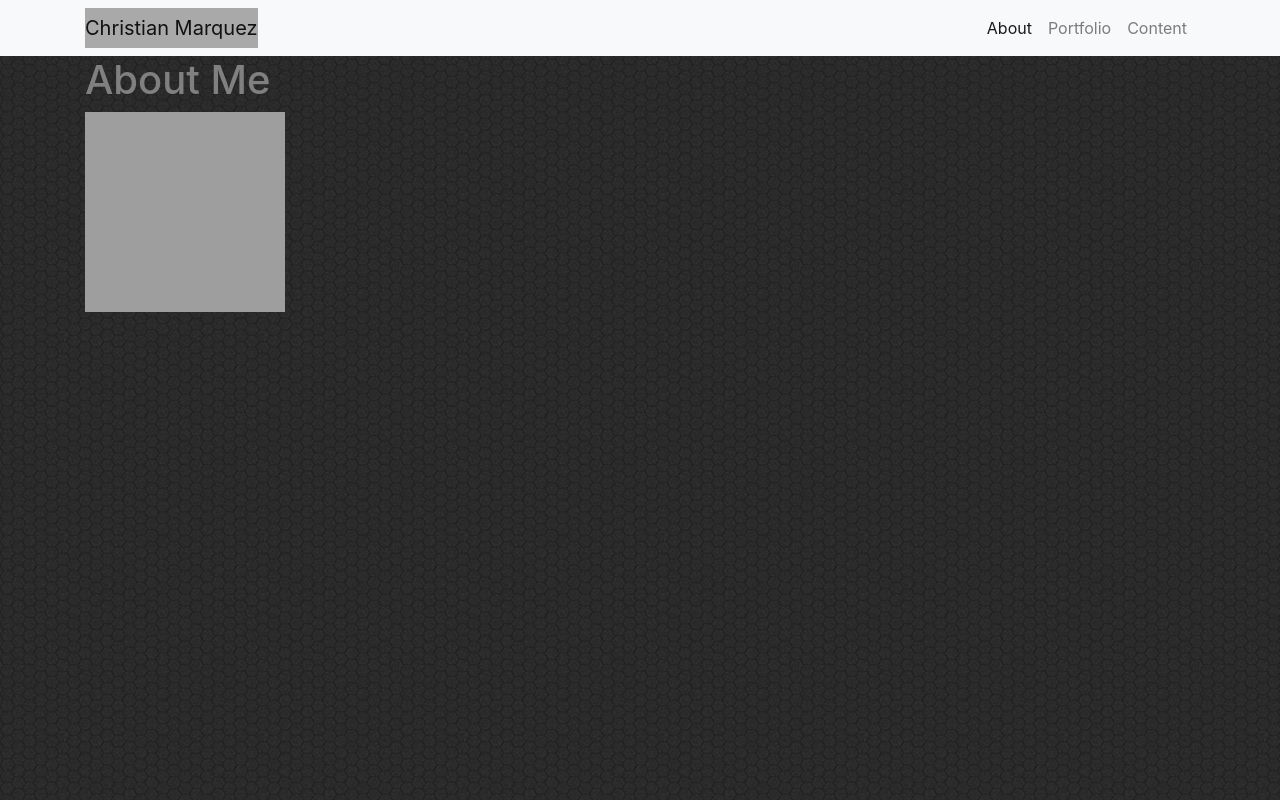
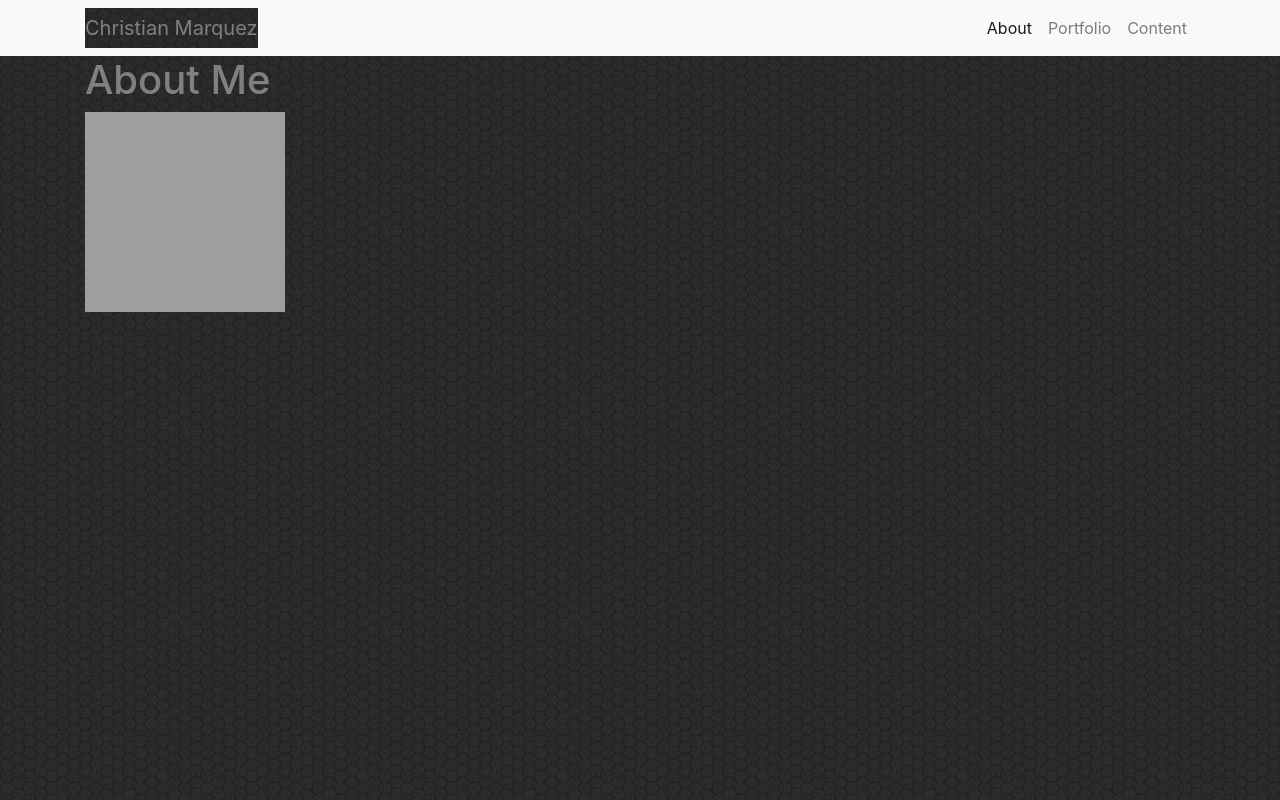
Before and after one commit to tiroxxx/MyPortfolio, a plain HTML site: page index.html in a window 1280 px wide. Drawn offline with nearby package versions, Linux system fonts and the light colour scheme; grey boxes are pictures that could not be loaded.

Commit message:
changed colors of my name in the nav bar

```diff
--- a/assets/css/style.css
+++ b/assets/css/style.css
@@ -6,6 +6,7 @@ h1 {
     color: gray;
 }
 
-.myBrand {
-    background-color: darkgray;
+#myText {
+    color: gray;
+    background-image: url(../images/dark-honeycomb.png);
 }
--- a/index.html
+++ b/index.html
@@ -15,7 +15,7 @@
 <body>
     <nav class="navbar navbar-expand-lg navbar-light bg-light">
         <div class="container">
-            <a class="navbar-brand myBrand" href="#">Christian Marquez</a>
+            <a id="myText" class="navbar-brand myBrand" href="#">Christian Marquez</a>
             <button class="navbar-toggler" type="button" data-toggle="collapse" data-target="#navbarNavAltMarkup"
                 aria-controls="navbarNavAltMarkup" aria-expanded="false" aria-label="Toggle navigation">
                 <span class="navbar-toggler-icon"></span>
```
